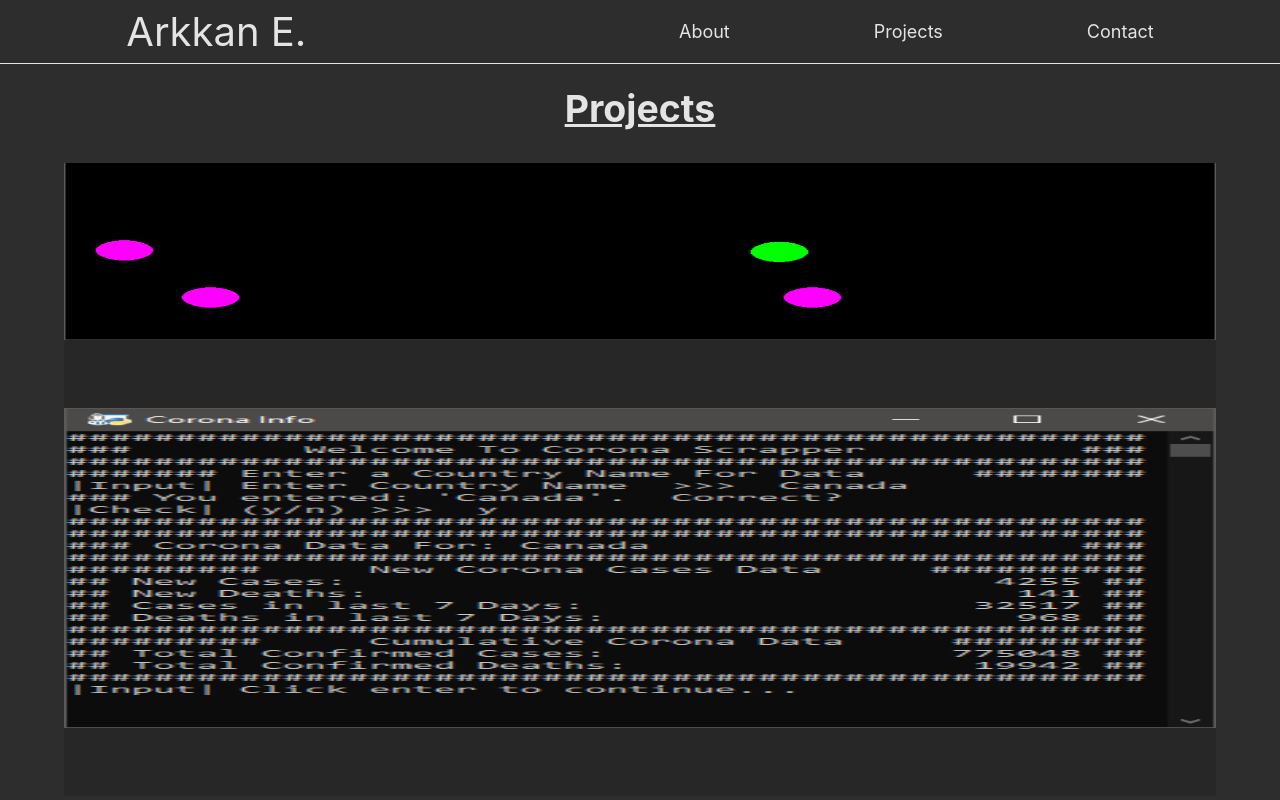
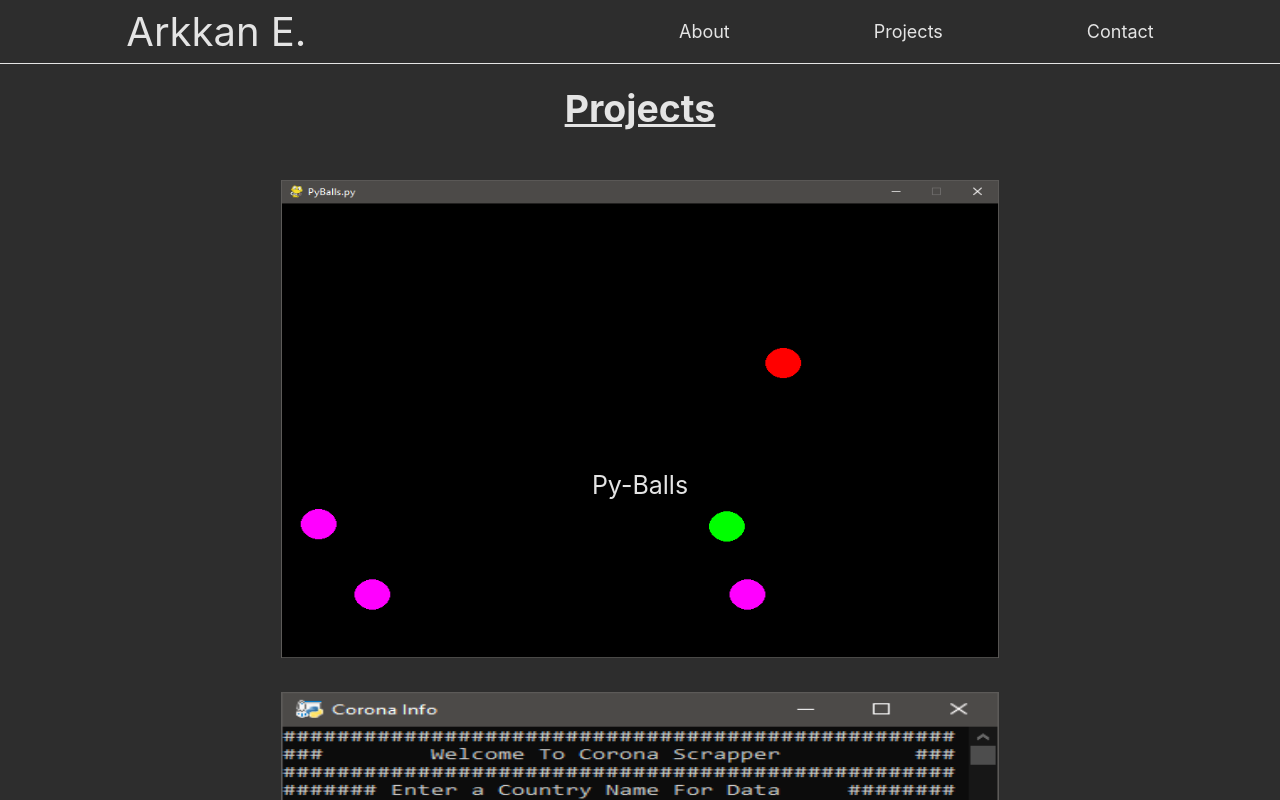
Before and after one commit to ArkkanElkhatib/React-Portfolio, a React (Create React App) app: page /projects in a window 1280 px wide. Shown: the top 800 px of the page. Built offline with nearby package versions, Linux system fonts and the light colour scheme.

Commit message:
Edited tiles

```diff
--- a/src/Components/Projects.css
+++ b/src/Components/Projects.css
@@ -90,24 +90,24 @@
 
     .projects__content__container {
         height: fit-content;
-        justify-content: space-around;
+        justify-content: space-between;
         align-items: center;
         gap: 2em;
+        flex-wrap: nowrap;
         flex-direction: column;
-        flex-wrap: nowrap;
         overflow-y: initial;
     }
 
     .projects__tile {
-        height: fit-content;
-        width: fit-content;
+        height: 60vh;
+        width: 90vh;
     }
 
     .projects__tile__img {
-        height: 40vh;
-        width: 90vw;
+        position: relative;
+        height: 100%;
+        width: 100%;
         top: 50%;
-        left: 50%;
     }
 
     .projects__tile section {
```
